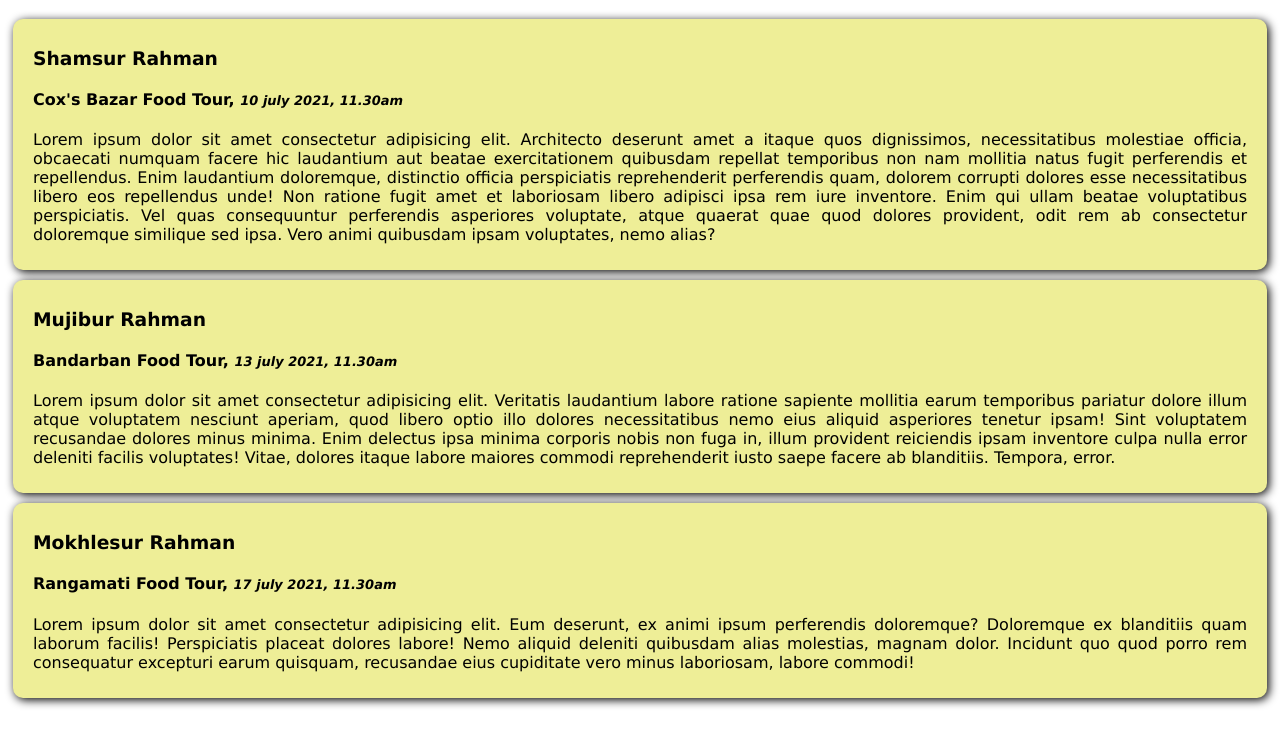
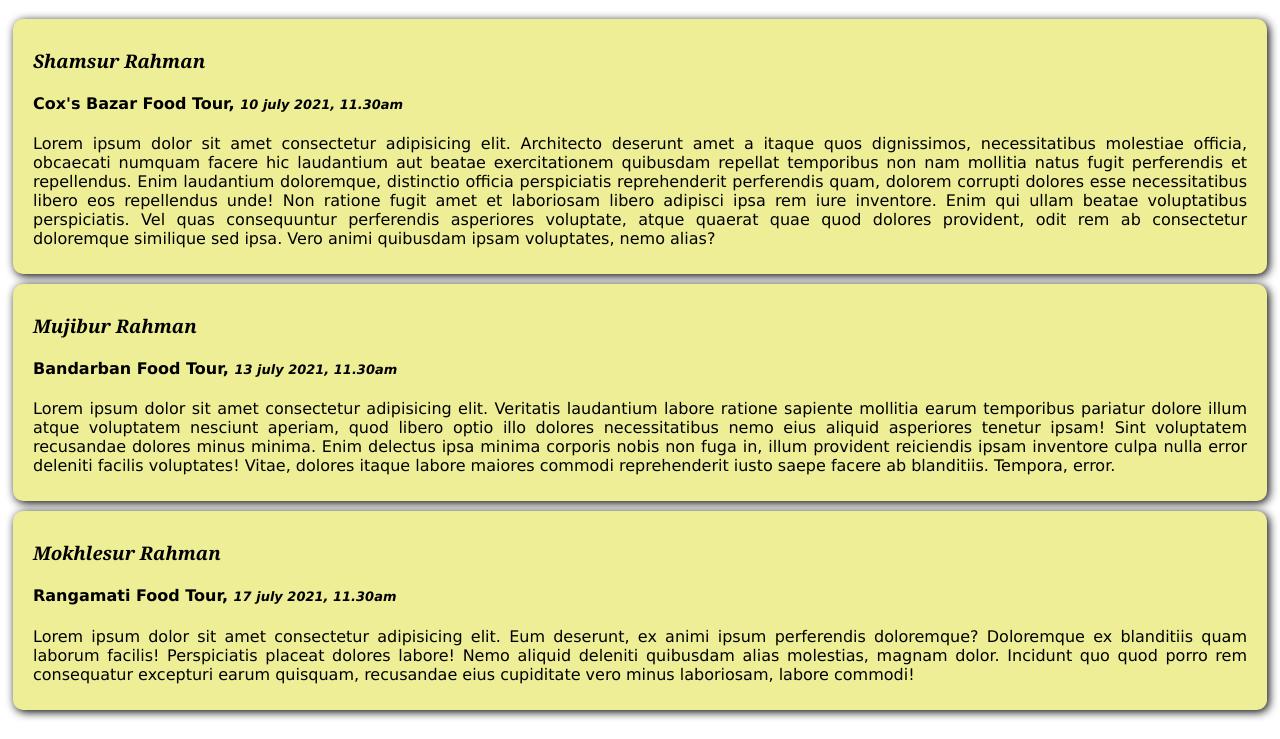
Before and after one commit to Shamsur-Rahaman/demo-blog, a plain HTML site: page index.html in a window 1280 px wide. Shown: the part 61-800 px from the top of the page. Drawn offline with Linux system fonts and the light colour scheme.

Commit message:
user name style updated

```diff
--- a/index.html
+++ b/index.html
@@ -9,17 +9,17 @@
 <body>
     <h1 class="blog-title">My Blog</h1>
     <div class="blog-1">
-        <h3>Shamsur Rahman </h3>
+        <h3 class="blog-user">Shamsur Rahman </h3>
         <h4>Cox's Bazar Food Tour, <span class="italic">10 july 2021, 11.30am</span></h4>
         <p class="item-description">Lorem ipsum dolor sit amet consectetur adipisicing elit. Architecto deserunt amet a itaque quos dignissimos, necessitatibus molestiae officia, obcaecati numquam facere hic laudantium aut beatae exercitationem quibusdam repellat temporibus non nam mollitia natus fugit perferendis et repellendus. Enim laudantium doloremque, distinctio officia perspiciatis reprehenderit perferendis quam, dolorem corrupti dolores esse necessitatibus libero eos repellendus unde! Non ratione fugit amet et laboriosam libero adipisci ipsa rem iure inventore. Enim qui ullam beatae voluptatibus perspiciatis. Vel quas consequuntur perferendis asperiores voluptate, atque quaerat quae quod dolores provident, odit rem ab consectetur doloremque similique sed ipsa. Vero animi quibusdam ipsam voluptates, nemo alias?</p>
     </div>
     <div class="blog-2">
-        <h3>Mujibur Rahman </h3>
+        <h3 class="blog-user">Mujibur Rahman </h3>
         <h4>Bandarban Food Tour, <span class="italic">13 july 2021, 11.30am</span></h4>
         <p>Lorem ipsum dolor sit amet consectetur adipisicing elit. Veritatis laudantium labore ratione sapiente mollitia earum temporibus pariatur dolore illum atque voluptatem nesciunt aperiam, quod libero optio illo dolores necessitatibus nemo eius aliquid asperiores tenetur ipsam! Sint voluptatem recusandae dolores minus minima. Enim delectus ipsa minima corporis nobis non fuga in, illum provident reiciendis ipsam inventore culpa nulla error deleniti facilis voluptates! Vitae, dolores itaque labore maiores commodi reprehenderit iusto saepe facere ab blanditiis. Tempora, error.</p>
     </div>
     <div class="blog-3">
-        <h3>Mokhlesur Rahman </h3>
+        <h3 class="blog-user">Mokhlesur Rahman </h3>
         <h4>Rangamati Food Tour, <span class="italic">17 july 2021, 11.30am</span></h4>
          <p>Lorem ipsum dolor sit amet consectetur adipisicing elit. Eum deserunt, ex animi ipsum perferendis doloremque? Doloremque ex blanditiis quam laborum facilis! Perspiciatis placeat dolores labore! Nemo aliquid deleniti quibusdam alias molestias, magnam dolor. Incidunt quo quod porro rem consequatur excepturi earum quisquam, recusandae eius cupiditate vero minus laboriosam, labore commodi!</p>
     </div>
--- a/style.css
+++ b/style.css
@@ -43,3 +43,8 @@
     font-style: italic;
 
 }
+.blog-user{
+    font-style: italic;
+    font-family: Georgia, 'Times New Roman', Times, serif;
+
+}
```
Also changed, not shown: 1 other file.
